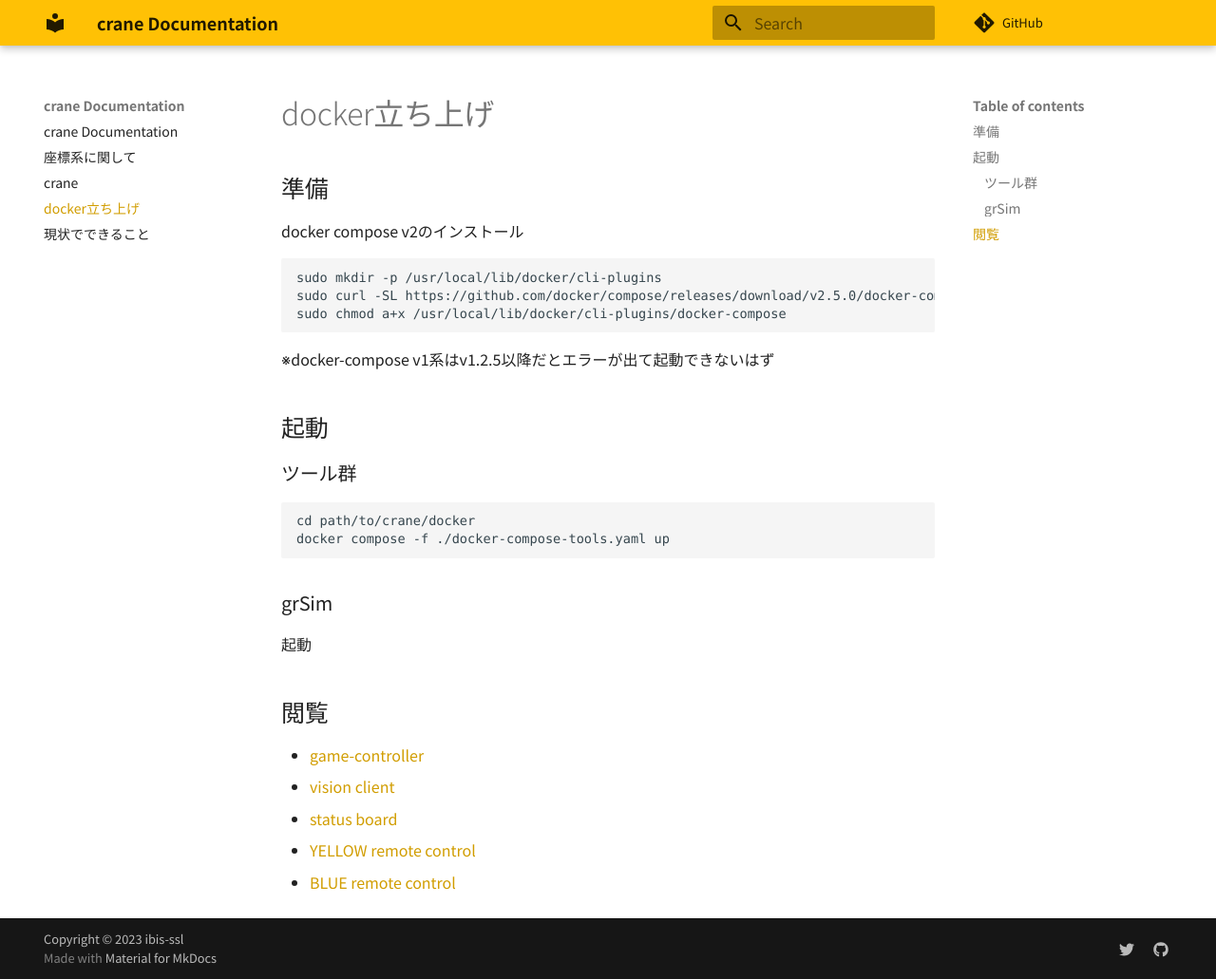
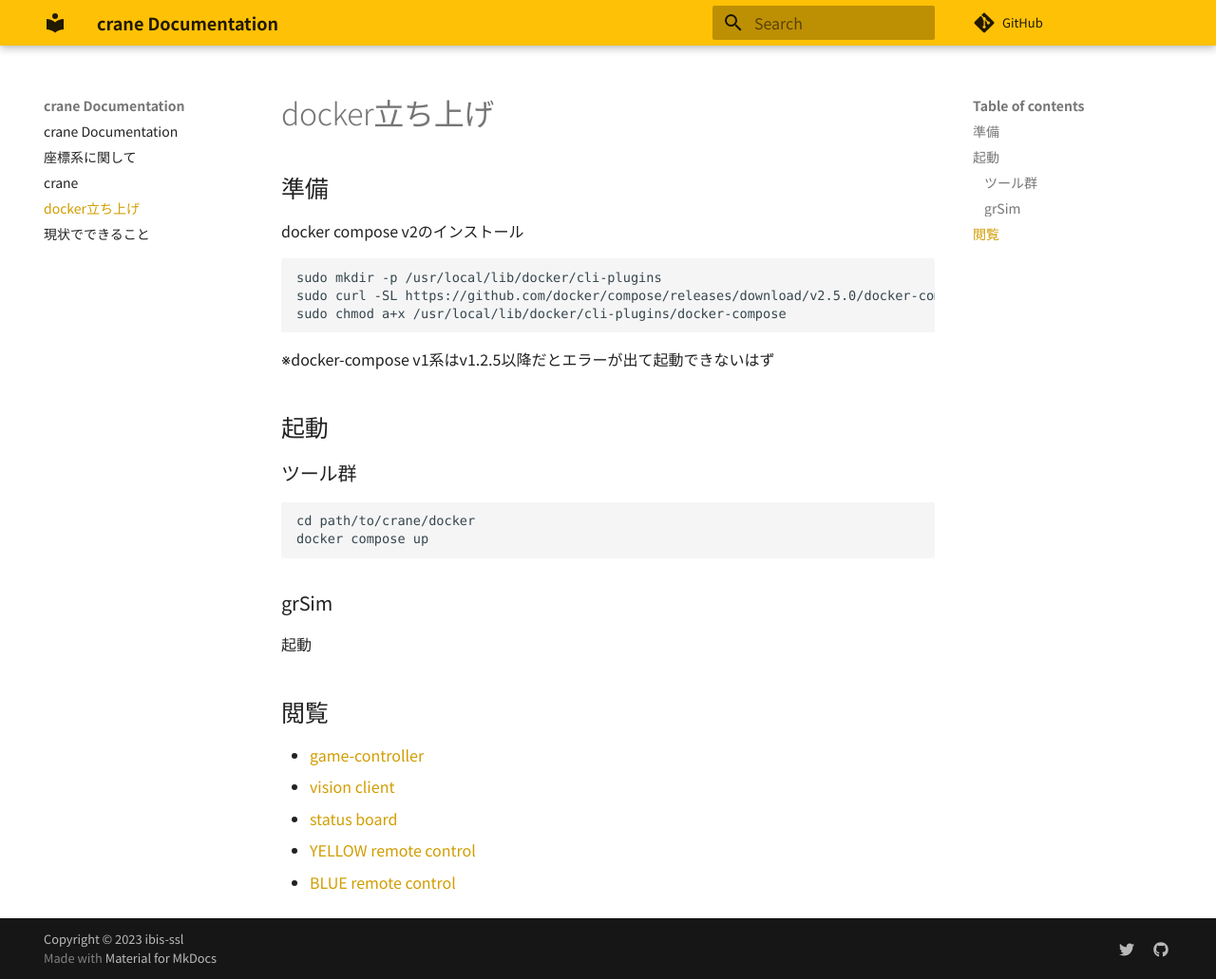
Before and after one commit to ibis-ssl/ibis_documentation, an MkDocs documentation site: the page built from docs/docker.md, in a window 1280 px wide and 1031 px high. Shown: the whole window at 95% size. Built offline with MkDocs 1.6.1 and Material for MkDocs 9.7.7, drawn with Linux system fonts in a browser that asks for light colours; some web fonts are replaced; comment, search, counter and statistics services are not loaded.

Commit message:
🔄 synced local 'docs' with remote 'docs'

````diff
--- a/docs/docker.md
+++ b/docs/docker.md
@@ -12,7 +12,7 @@ sudo chmod a+x /usr/local/lib/docker/cli-plugins/docker-compose
 ### ツール群
 ```bash
 cd path/to/crane/docker
-docker compose -f ./docker-compose-tools.yaml up
+docker compose up
 ```
 
 ### grSim
````
